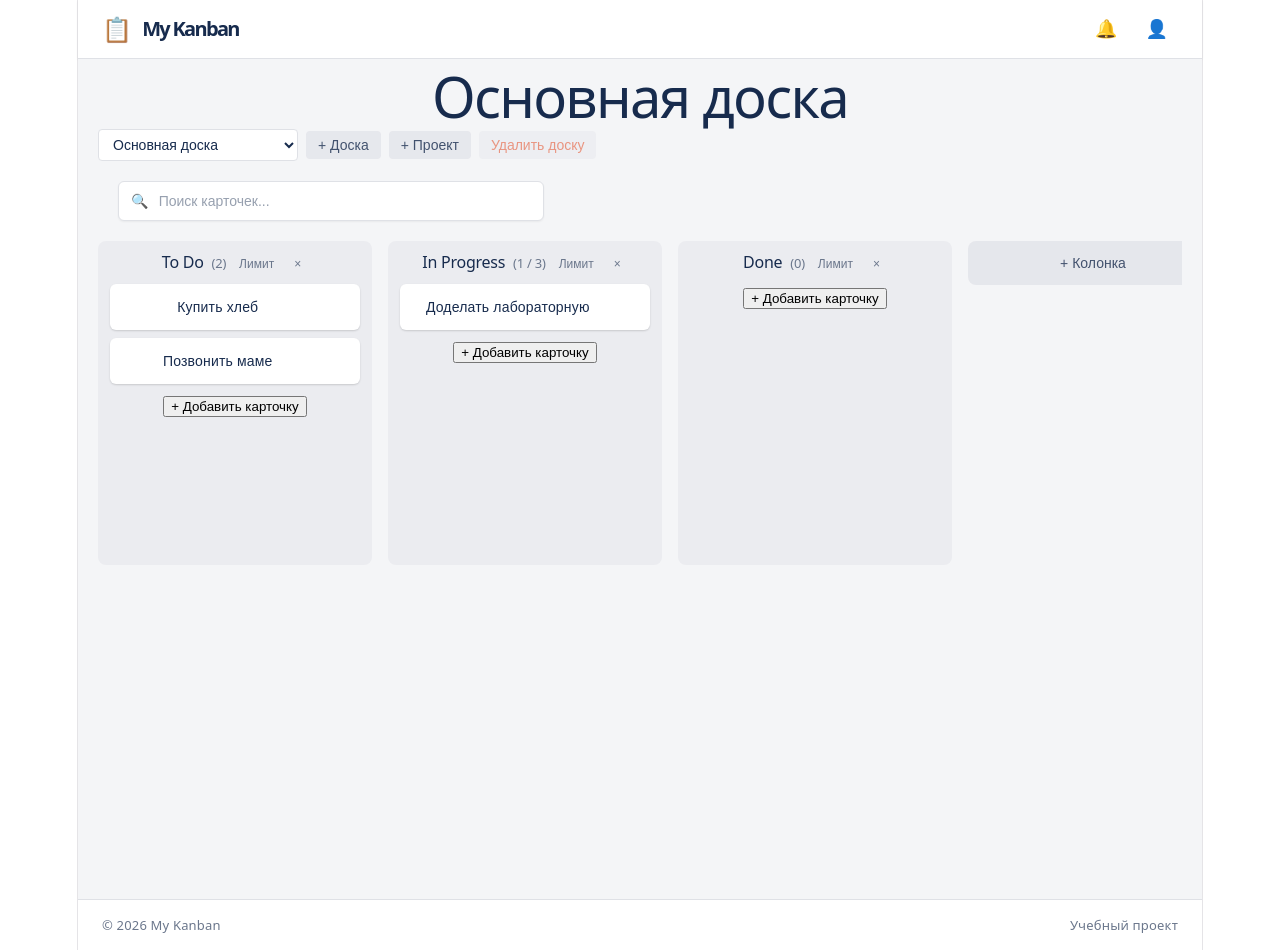
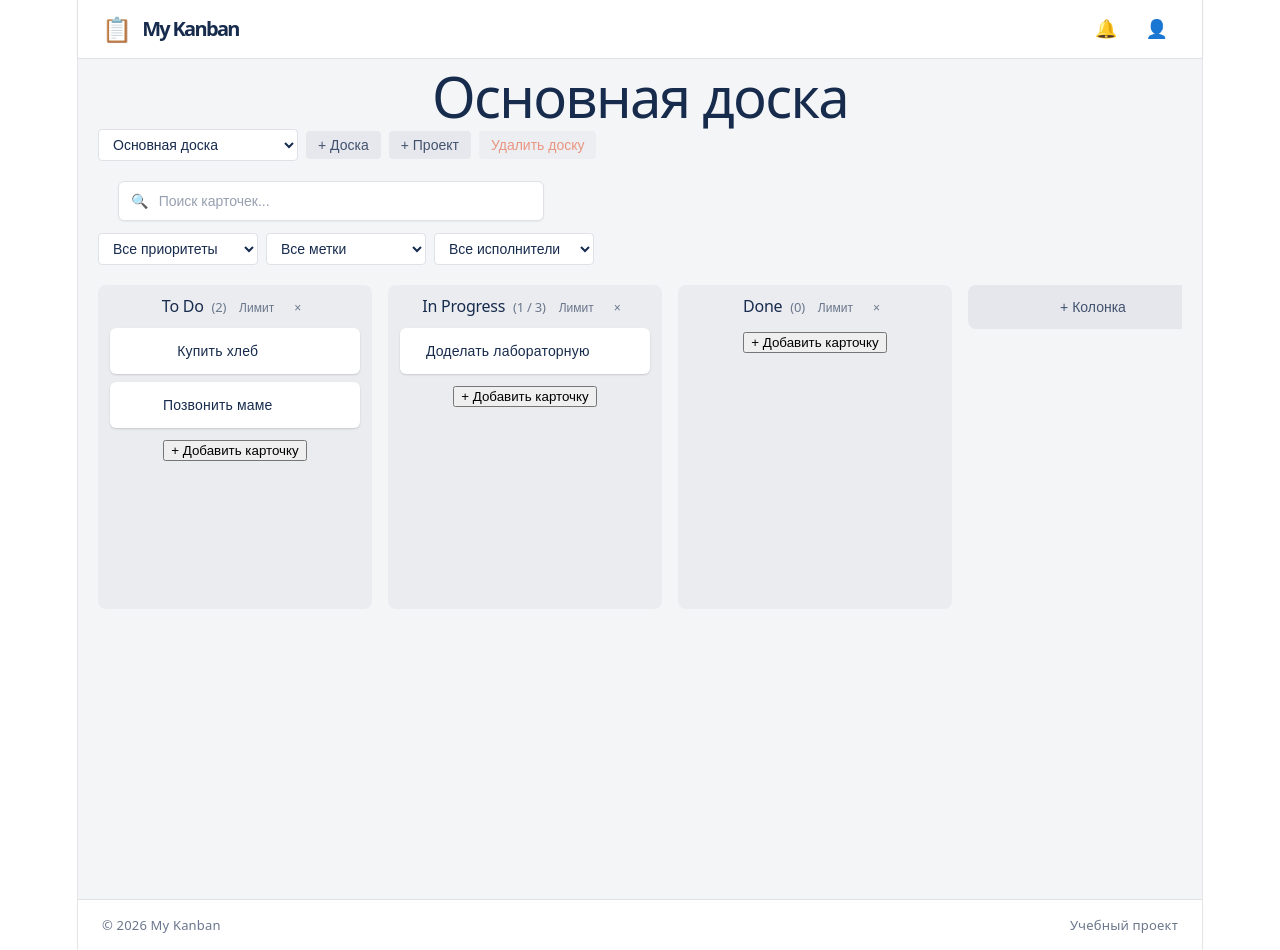
Before and after one commit to qqweedxx/kanban, a React (Vite) app: page / in a window 1280 px wide. Built offline with nearby package versions, Linux system fonts and the light colour scheme.

Commit message:
день 5 фильтры

```diff
--- a/src/App.jsx
+++ b/src/App.jsx
@@ -7,8 +7,15 @@ import Header from './components/Header'
 import Footer from './components/Footer'
 import SearchBar from './components/SearchBar'
 import CardModal from './components/CardModal'
-import BoardToolbar from './components/BoardToolBar'
+import BoardToolbar from './components/BoardToolbar'
 import BoardTitle from './components/BoardTitle'
+import FilterBar from './components/FilterBar'
+
+let idCounter = 0
+function uid() {
+  idCounter += 1
+  return `${Date.now()}-${idCounter}`
+}
 
 function App() {
   const [projects, setProjects] = useState(() => {
@@ -20,7 +27,6 @@ function App() {
     const saved = localStorage.getItem('kanban-boards')
     if (saved) return JSON.parse(saved)
 
-    // Миграция старых данных (если были под ключом kanban-columns)
     const oldColumns = localStorage.getItem('kanban-columns')
     return [
       {
@@ -37,6 +43,10 @@ function App() {
   })
 
   const [searchQuery, setSearchQuery] = useState('')
+  const [priorityFilter, setPriorityFilter] = useState('all')
+  const [labelFilter, setLabelFilter] = useState('all')
+  const [assigneeFilter, setAssigneeFilter] = useState('all')
+
   const [editingCardId, setEditingCardId] = useState(null)
   const [isAddingColumn, setIsAddingColumn] = useState(false)
   const [newColumnTitle, setNewColumnTitle] = useState('')
@@ -56,7 +66,6 @@ function App() {
   const currentBoard = boards.find((b) => b.id === currentBoardId)
   const columns = currentBoard?.columns || []
 
-  // Хелпер: обновить колонки текущей доски
   function updateColumns(updater) {
     setBoards((prev) =>
       prev.map((b) =>
@@ -91,10 +100,7 @@ function App() {
         col.id === columnId
           ? {
               ...col,
-              cards: [
-                ...col.cards,
-                { id: Date.now().toString(), title },
-              ],
+              cards: [...col.cards, { id: uid(), title }],
             }
           : col
       )
@@ -123,7 +129,7 @@ function App() {
 
   function addComment(cardId, text) {
     const comment = {
-      id: Date.now().toString(),
+      id: uid(),
       author: 'Вы',
       text,
       date: new Date().toISOString(),
@@ -154,7 +160,7 @@ function App() {
     updateColumns((prev) => [
       ...prev,
       {
-        id: Date.now().toString(),
+        id: uid(),
         title: trimmed,
         wipLimit: null,
         cards: [],
@@ -226,20 +232,19 @@ function App() {
     )
   }
 
-  // === ДОСКИ И ПРОЕКТЫ ===
-
   function selectBoard(boardId) {
     setCurrentBoardId(boardId)
     setEditingCardId(null)
     setSearchQuery('')
+    setPriorityFilter('all')
+    setLabelFilter('all')
+    setAssigneeFilter('all')
   }
 
   function createBoard(name) {
-    const newId = Date.now().toString()
-    const projectId =
-      currentBoard?.projectId || projects[0]?.id || 'p1'
+    const newId = uid()
+    const projectId = currentBoard?.projectId || projects[0]?.id || 'p1'
 
-    const baseId = Date.now().toString()
     setBoards((prev) => [
       ...prev,
       {
@@ -247,9 +252,9 @@ function App() {
         projectId,
         name,
         columns: [
-          { id: `${baseId}-todo`, title: 'To Do', wipLimit: null, cards: [] },
-          { id: `${baseId}-progress`, title: 'In Progress', wipLimit: 3, cards: [] },
-          { id: `${baseId}-done`, title: 'Done', wipLimit: null, cards: [] },
+          { id: uid(), title: 'To Do', wipLimit: null, cards: [] },
+          { id: uid(), title: 'In Progress', wipLimit: 3, cards: [] },
+          { id: uid(), title: 'Done', wipLimit: null, cards: [] },
         ],
       },
     ])
@@ -297,11 +302,10 @@ function App() {
     const name = prompt('Название проекта:')
     if (!name || !name.trim()) return
 
-    const newProjectId = Date.now().toString()
+    const newProjectId = uid()
     setProjects((prev) => [...prev, { id: newProjectId, name: name.trim() }])
 
-    const newBoardId = Date.now().toString() + '-b'
-    const baseId = Date.now().toString()
+    const newBoardId = uid()
     setBoards((prev) => [
       ...prev,
       {
@@ -309,13 +313,51 @@ function App() {
         projectId: newProjectId,
         name: 'Основная доска',
         columns: [
-          { id: `${baseId}-todo`, title: 'To Do', wipLimit: null, cards: [] },
-          { id: `${baseId}-progress`, title: 'In Progress', wipLimit: 3, cards: [] },
-          { id: `${baseId}-done`, title: 'Done', wipLimit: null, cards: [] },
+          { id: uid(), title: 'To Do', wipLimit: null, cards: [] },
+          { id: uid(), title: 'In Progress', wipLimit: 3, cards: [] },
+          { id: uid(), title: 'Done', wipLimit: null, cards: [] },
         ],
       },
     ])
     setCurrentBoardId(newBoardId)
+  }
+
+  // Собираем все доступные метки и исполнителей на текущей доске
+  const allCards = columns.flatMap((c) => c.cards)
+  const availableLabels = Array.from(
+    new Set(allCards.flatMap((c) => c.labels || []))
+  ).sort()
+  const availableAssignees = Array.from(
+    new Set(allCards.map((c) => c.assignee).filter(Boolean))
+  ).sort()
+
+  function filterCards(cards) {
+    return cards.filter((card) => {
+      // Поиск по названию
+      if (searchQuery.trim()) {
+        const q = searchQuery.trim().toLowerCase()
+        if (!card.title.toLowerCase().includes(q)) return false
+      }
+      // Приоритет
+      if (priorityFilter !== 'all') {
+        if ((card.priority || 'medium') !== priorityFilter) return false
+      }
+      // Метка
+      if (labelFilter !== 'all') {
+        if (!card.labels || !card.labels.includes(labelFilter)) return false
+      }
+      // Исполнитель
+      if (assigneeFilter !== 'all') {
+        if (card.assignee !== assigneeFilter) return false
+      }
+      return true
+    })
+  }
+
+  function resetFilters() {
+    setPriorityFilter('all')
+    setLabelFilter('all')
+    setAssigneeFilter('all')
   }
 
   const editingCard = editingCardId
@@ -343,13 +385,21 @@ function App() {
 
         <SearchBar value={searchQuery} onChange={setSearchQuery} />
 
+        <FilterBar
+          priorityFilter={priorityFilter}
+          labelFilter={labelFilter}
+          assigneeFilter={assigneeFilter}
+          availableLabels={availableLabels}
+          availableAssignees={availableAssignees}
+          onChangePriority={setPriorityFilter}
+          onChangeLabel={setLabelFilter}
+          onChangeAssignee={setAssigneeFilter}
+          onReset={resetFilters}
+        />
+
         <div className="board">
           {columns.map((column) => {
-            const filteredCards = searchQuery.trim()
-              ? column.cards.filter((card) =>
-                  card.title.toLowerCase().includes(searchQuery.trim().toLowerCase())
-                )
-              : column.cards
+            const filteredCards = filterCards(column.cards)
 
             return (
               <Column
--- /dev/null
+++ b/src/components/FilterBar.css
@@ -0,0 +1,37 @@
+.filter-bar {
+  display: flex;
+  align-items: center;
+  gap: 8px;
+  flex-wrap: wrap;
+  margin: 8px 0;
+}
+
+.filter-bar__select {
+  padding: 6px 10px;
+  border: 1px solid #dfe1e6;
+  border-radius: 4px;
+  background: #ffffff;
+  color: #172b4d;
+  font-size: 14px;
+  cursor: pointer;
+  outline: none;
+  min-width: 160px;
+}
+
+.filter-bar__select:focus {
+  border-color: #4c9aff;
+}
+
+.filter-bar__reset {
+  padding: 6px 12px;
+  background: transparent;
+  color: #de350b;
+  border: none;
+  border-radius: 4px;
+  cursor: pointer;
+  font-size: 14px;
+}
+
+.filter-bar__reset:hover {
+  background: #ffebe6;
+}
--- /dev/null
+++ b/src/components/FilterBar.jsx
@@ -0,0 +1,67 @@
+import './FilterBar.css'
+
+function FilterBar({
+  priorityFilter,
+  labelFilter,
+  assigneeFilter,
+  availableLabels,
+  availableAssignees,
+  onChangePriority,
+  onChangeLabel,
+  onChangeAssignee,
+  onReset,
+}) {
+  const hasActiveFilter =
+    priorityFilter !== 'all' ||
+    labelFilter !== 'all' ||
+    assigneeFilter !== 'all'
+
+  return (
+    <div className="filter-bar">
+      <select
+        className="filter-bar__select"
+        value={priorityFilter}
+        onChange={(e) => onChangePriority(e.target.value)}
+      >
+        <option value="all">Все приоритеты</option>
+        <option value="low">Низкий</option>
+        <option value="medium">Средний</option>
+        <option value="high">Высокий</option>
+      </select>
+
+      <select
+        className="filter-bar__select"
+        value={labelFilter}
+        onChange={(e) => onChangeLabel(e.target.value)}
+      >
+        <option value="all">Все метки</option>
+        {availableLabels.map((label) => (
+          <option key={label} value={label}>
+            {label}
+          </option>
+        ))}
+      </select>
+
+      <select
+        className="filter-bar__select"
+        value={assigneeFilter}
+        onChange={(e) => onChangeAssignee(e.target.value)}
+      >
+        <option value="all">Все исполнители</option>
+        {availableAssignees.map((a) => (
+          <option key={a} value={a}>
+            {a}
+          </option>
+        ))}
+      </select>
+
+      {hasActiveFilter && (
+        <button className="filter-bar__reset" onClick={onReset}>
+          Сбросить фильтры
+        </button>
+      )}
+    </div>
+  )
+}
+
+export default FilterBar
```
Lines whose indentation alone changed are shown as unchanged.
